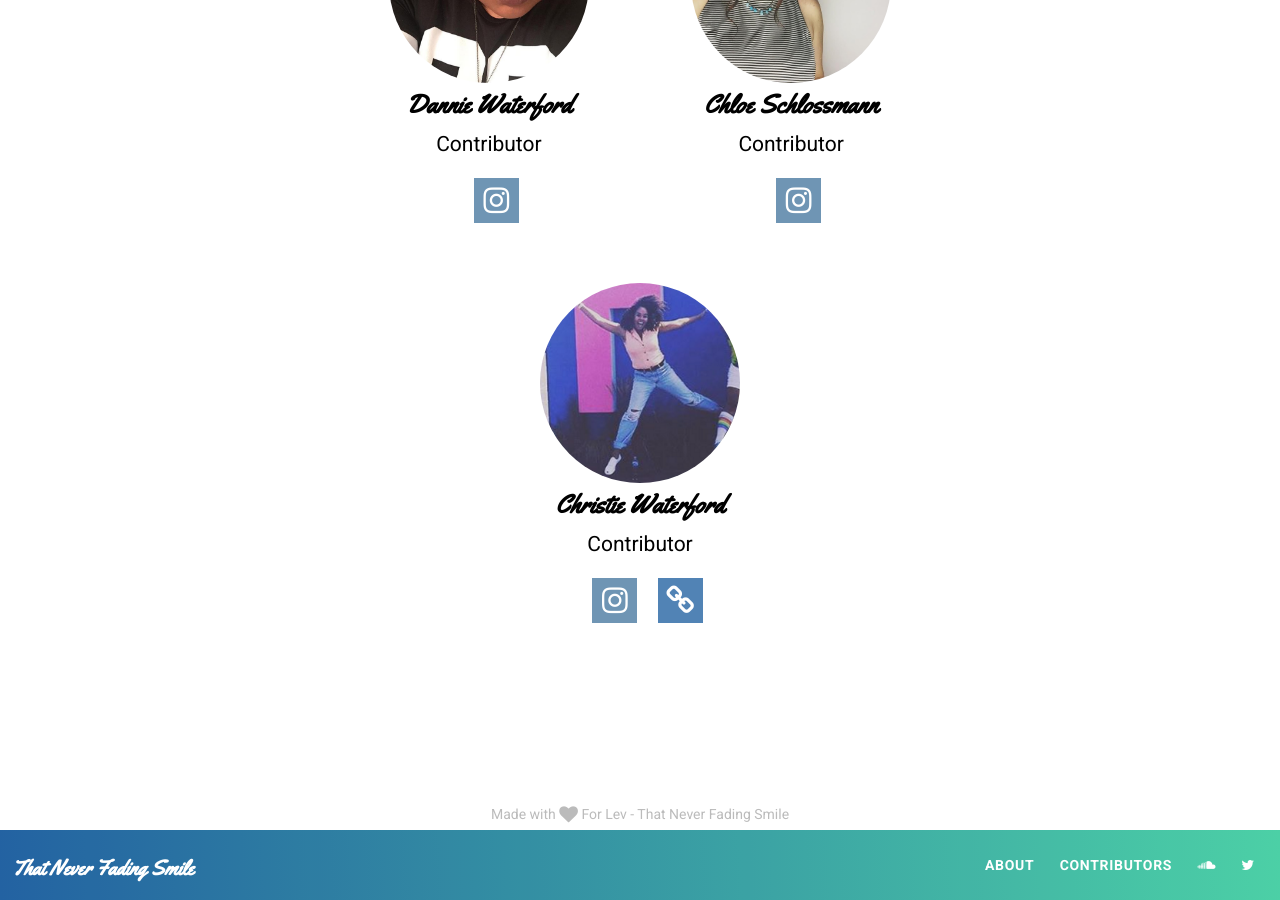
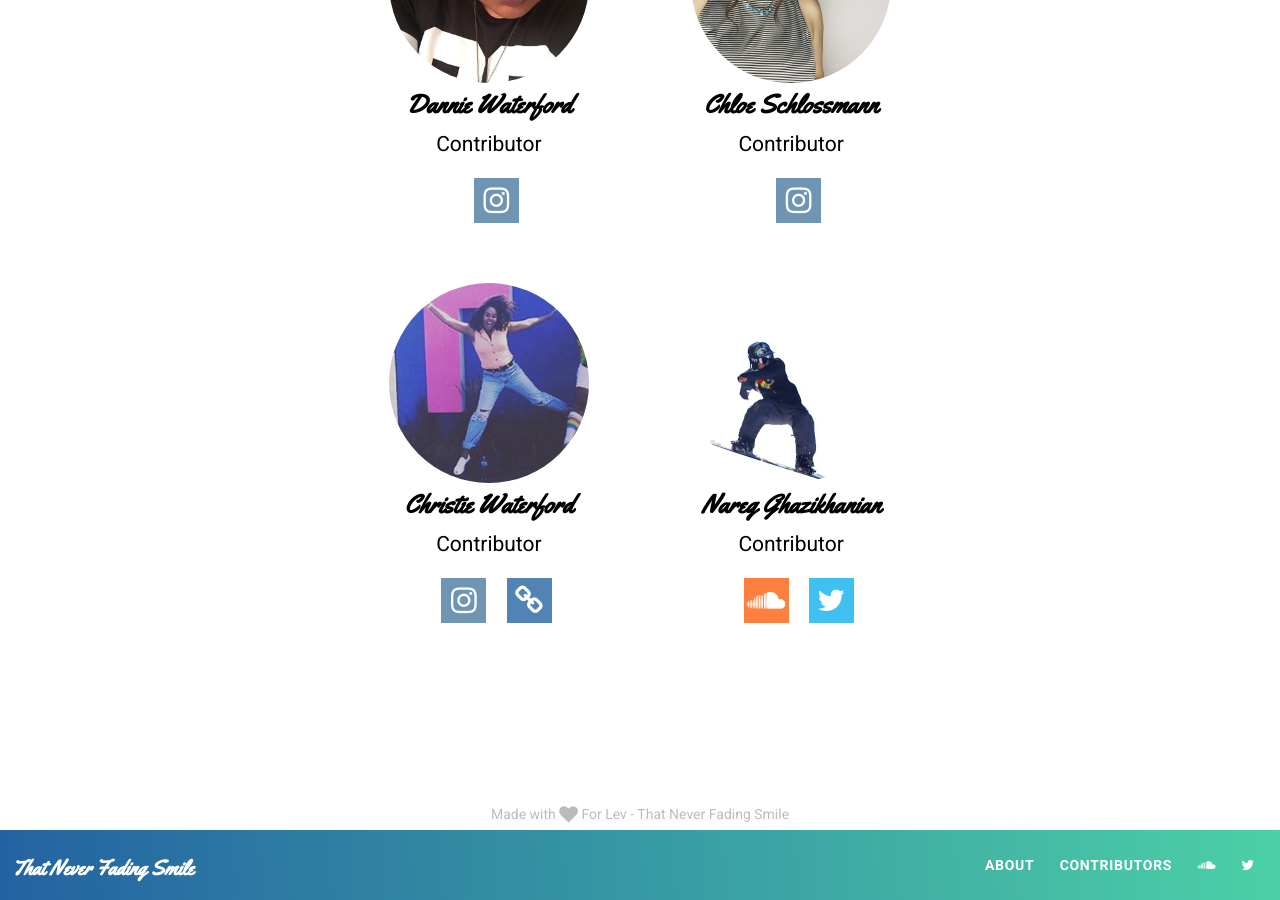
Before and after one commit to balzohrd/flapjack, a Jekyll site: the page built from contributors.md, in a window 1280 px wide and 900 px high, scrolled down 4470 px. Built offline with Jekyll 4.4.1, drawn with Linux system fonts in a browser that asks for light colours; nearby versions of some CDN libraries; comment, search, counter and statistics services are not loaded.

Commit message:
I'm pretty sure there's a lot more to life than being really, really, ridiculously good looking. And I plan on finding out what that is.

```diff
--- a/contributors.md
+++ b/contributors.md
@@ -186,6 +186,14 @@ team:
     google_plus_link:
     instagram_username: christilandia
     site_link: https://www.facebook.com/christie.waterford
+  - name: Nareg Ghazikhanian
+    image_path: /assets/images/nareg_g.jpg
+    position: Contributor
+    soundcloud: nareg-ghazikhanian
+    twitter_username: NaregSB
+    google_plus_link:
+    instagram_username:
+    site_link:
 ---
 That Never Fading Smile is a collaboration between some of Lev’s closest friends. We are music lovers inspired by songs, riffs and lyrics of various genres from all around the world. Each contributor brings their own unique influence to the mix, See below for more information on each of us
 
```
Also changed, not shown: _posts/2016-06-29-volume-fortynine.markdown (added, +10 -0 lines), assets/images/nareg_g.jpg (added).
